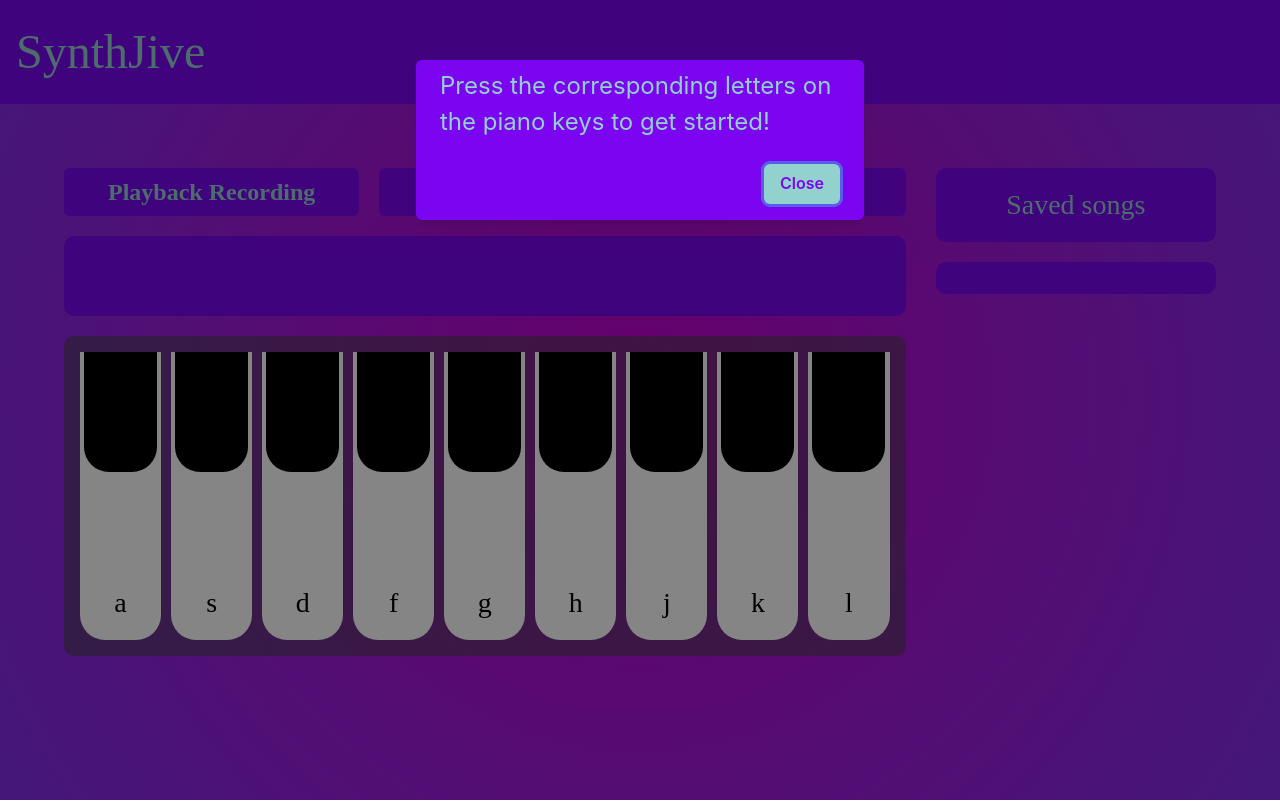
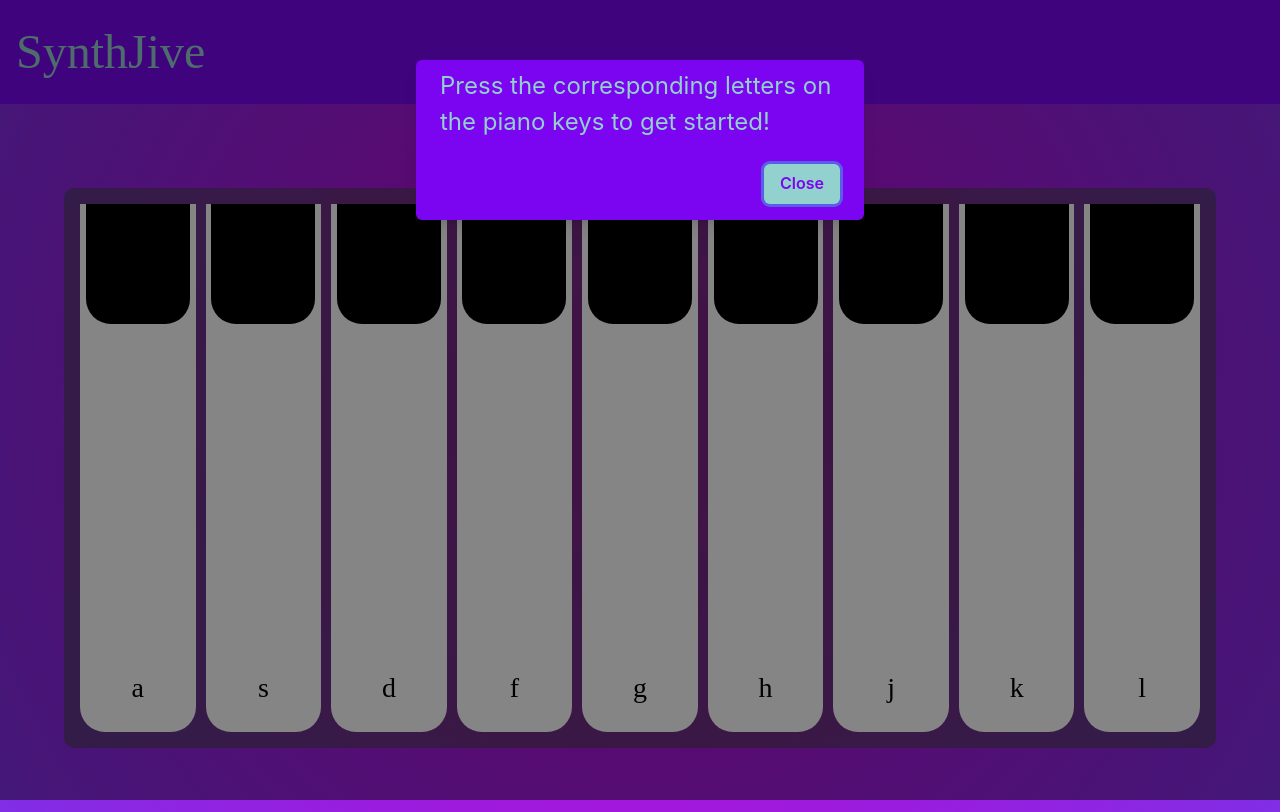
Before and after one commit to cptaylor38/synthjive, a React (Create React App) app in the folder client/: page / in a window 1280 px wide. Built offline with nearby package versions, Linux system fonts and the light colour scheme; a web font is replaced by a local one.

Commit message:
scrapping and moving on

```diff
--- a/client/src/App.css
+++ b/client/src/App.css
@@ -37,7 +37,7 @@
   min-height: 70vh;
   padding: 4rem;
   display: grid;
-  grid-template-columns: 9fr 3fr;
+  grid-template-columns: 12fr;
   gap: 30px;
   width: 100%;
 }
@@ -53,17 +53,6 @@
   font-size: 1.75em;
 }
 
-.gui__controls {
-  display: grid;
-  grid-template-columns: repeat(3, auto);
-  grid-template-rows: 1fr;
-  gap: 20px;
-}
-
-.synth__record--label {
-  font-size: 1.75rem !important;
-}
-
 .synth--notes {
   grid-column: 1 / -1;
   min-height: 10vh;
@@ -74,7 +63,7 @@
 }
 
 .synth--keyboard {
-  min-height: 40vh;
+  min-height: 70vh;
   display: grid;
   grid-template-columns: repeat(9, 1fr);
   justify-items: center;
@@ -84,17 +73,6 @@
 
 .synth--list {
   margin-top: 20px;
-}
-
-.synth__btn--clear {
-  font-size: 1.5rem !important;
-  background: #7b05f0 !important;
-  color: #93d1ce !important;
-}
-
-.synth__btn--clear:hover {
-  background: #93d1ce !important;
-  color: #7b05f0 !important;
 }
 
 .synth__alert {
@@ -118,16 +96,10 @@
     grid-template-columns: 1fr;
     padding: 1rem;
   }
-  .gui__controls {
-    grid-template-columns: 1fr;
-  }
   .synth--keyboard {
     min-height: 30vh;
   }
   .synth__box {
     font-size: 1em;
   }
-  .synth__record--label {
-    font-size: 1em !important;
-  }
 }
--- a/client/src/App.js
+++ b/client/src/App.js
@@ -18,9 +18,6 @@ import l from './Assets/keyboardsounds/l.mp3';
 
 function App() {
   const keystrokes = [ 'a', 's', 'd', 'f', 'g', 'h', 'j', 'k', 'l'];
-  const [notes, setNotes] = useState([]);
-  const [activeKeys, setActiveKeys] = useState({});
-  const [savedTracks, setSavedTracks] = useState([]);
   const [isOpen, setIsOpen] = useState(false)
   const onClose = () => setIsOpen(false)
   const cancelRef = useRef()
@@ -68,61 +65,21 @@ function App() {
     mainController(e.code, noteHelper);
   }
 
-  const clearRecording = () => {
-    setNotes([]);
-  }
-
   const noteHelper = async (key) => {
     let audioDiv = document.getElementById('note-' + key);
     let keyDiv = document.getElementById('key-' + key);
     keyDiv.style.background = 'yellow';
-    setActiveKeys(activeKeys => ({
-      ...activeKeys,
-      key: Date.now()
-    }));
     audioDiv.currentTime = 0;
     audioDiv.play();
   }
 
   const keyHelper = async (key, isPlayback) => {
-    let audioDiv = document.getElementById('note-' + key);
     let keyDiv = document.getElementById('key-' + key);
     keyDiv.style.background = 'white';
-    if(!isPlayback){
-      console.log(activeKeys[key])
-      setNotes(notes => ([
-        ...notes,
-        {
-          note: key,
-          time: activeKeys[key] - Date.now()
-        }
-      ]))
-    }
-  }
-
-  const playbackAssist = (note) => {
-    noteHelper(note);
-    keyHelper(note, true);
-  }
-
-  useEffect(()=> console.log(notes), [notes])
-  useEffect(()=> console.log(activeKeys), [activeKeys])
-
-  const saveRecording = () => {
-    // setSavedTracks(savedTracks && savedTracks.length > 0 ? [...savedTracks, recordedKeys] : recordedKeys);
-    // if(recordedKeys.length > 0) localStorage.setItem('synthjive_recordings', savedTracks);
-    //massive memory leak here
-    //might need to use cookies instead of local storage and restructure recordings
-  }
-
-  const playBack = async () => {
-
   }
 
   useEffect(()=> {
     setIsOpen(true);
-    let savedTracks = localStorage.getItem('synthjive_recordings');
-    setSavedTracks(savedTracks);
     document.addEventListener('keydown', _handleKeyDown);
     document.addEventListener('keyup', _handleKeyUp);
   }, [])
@@ -157,20 +114,6 @@ function App() {
                 </AlertDialogContent>
               </AlertDialogOverlay>
             </AlertDialog>
-            <div className='gui__controls'>
-              <Button colorScheme="#93d1ce" size='lg' variant="ghost" className='synth__btn--clear' onClick={playBack}>
-                  Playback Recording
-              </Button>
-              <Button colorScheme="#93d1ce" size='lg' variant="ghost" className='synth__btn--clear' onClick={saveRecording}>
-                  Save Recording
-              </Button>
-              <Button colorScheme="#93d1ce" size='lg' variant="ghost" className='synth__btn--clear' onClick={clearRecording}>
-                  Clear Recording
-                </Button>
-              <Box className="synth__box synth--notes">
-                <p>{}</p>
-              </Box>
-            </div>
             <div className='gui__keyboard'>
               <Box className="synth__box synth--keyboard">
                 {keystrokes.map((note, i)=> <Key key={i} text={note} mouseDown={_handleKeyDown} mouseUp={_handleKeyUp} />)}
@@ -186,12 +129,6 @@ function App() {
             <audio id='note-k'><source src={k}></source></audio>
             <audio id='note-l'><source src={l}></source></audio>
           </section>
-          <aside>
-            <Box className="synth__box synth--savedheader">Saved songs</Box>
-            <Box className="synth__box synth--list">
-              {/* {savedTracks && savedTracks.length > 0 ? savedTracks.map(track => <p>{track}</p>) : 'No recordings yet.'} */}
-            </Box>
-          </aside>
         </main>
       </div>
     </div>
```
